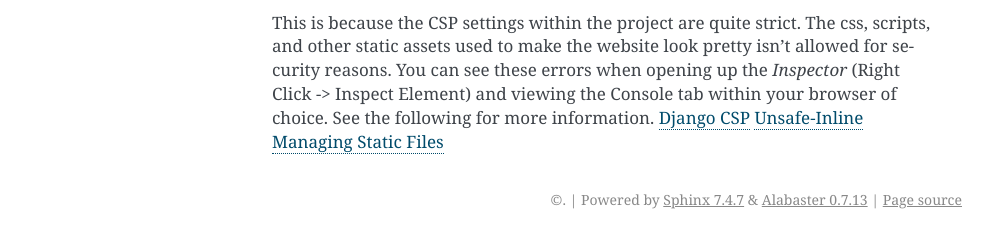
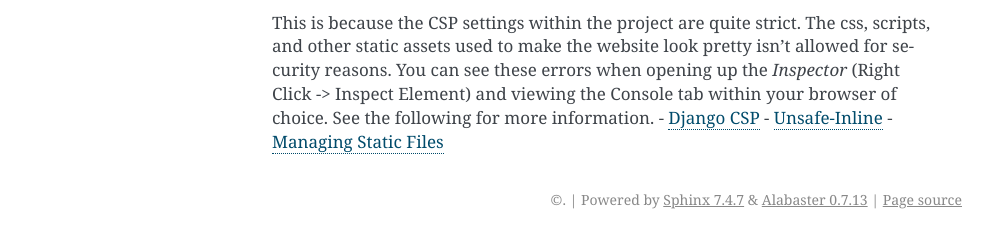
Before and after one commit to alan-turing-institute/AutSPACEs, a Sphinx documentation site: the page built from docs/pages/template/troubleshooting.rst, in a window 1280 px wide. Shown: the part 1364-1600 px from the top of the page, without its empty margins (148-1141 px from the left). Built offline with Sphinx 7.4.7, drawn with Linux system fonts in a browser that asks for light colours; pages that are not in the unit, such as notebooks, are missing from menus.

```diff
--- a/docs/pages/template/troubleshooting.rst
+++ b/docs/pages/template/troubleshooting.rst
@@ -60,6 +60,6 @@ Django is saying that it cannot find a matching URL pattern for the URL you've p
 Styling is All Wrong!
 ---------------------
 This is because the CSP settings within the project are quite strict. The css, scripts, and other static assets used to make the website look pretty isn't allowed for security reasons. You can see these errors when opening up the `Inspector` (Right Click -> Inspect Element) and viewing the Console tab within your browser of choice. See the following for more information.
-`Django CSP <https://django-csp.readthedocs.io/en/latest/configuration.htm://django-csp.readthedocs.io/en/latest/configuration.html>`_
-`Unsafe-Inline <https://content-security-policy.com/unsafe-inline/>`_
-`Managing Static Files <https://docs.djangoproject.com/en/2.2/howto/static-files/>`_
+- `Django CSP <https://django-csp.readthedocs.io/en/latest/configuration.htm://django-csp.readthedocs.io/en/latest/configuration.html>`_
+- `Unsafe-Inline <https://content-security-policy.com/unsafe-inline/>`_
+- `Managing Static Files <https://docs.djangoproject.com/en/2.2/howto/static-files/>`_
```
